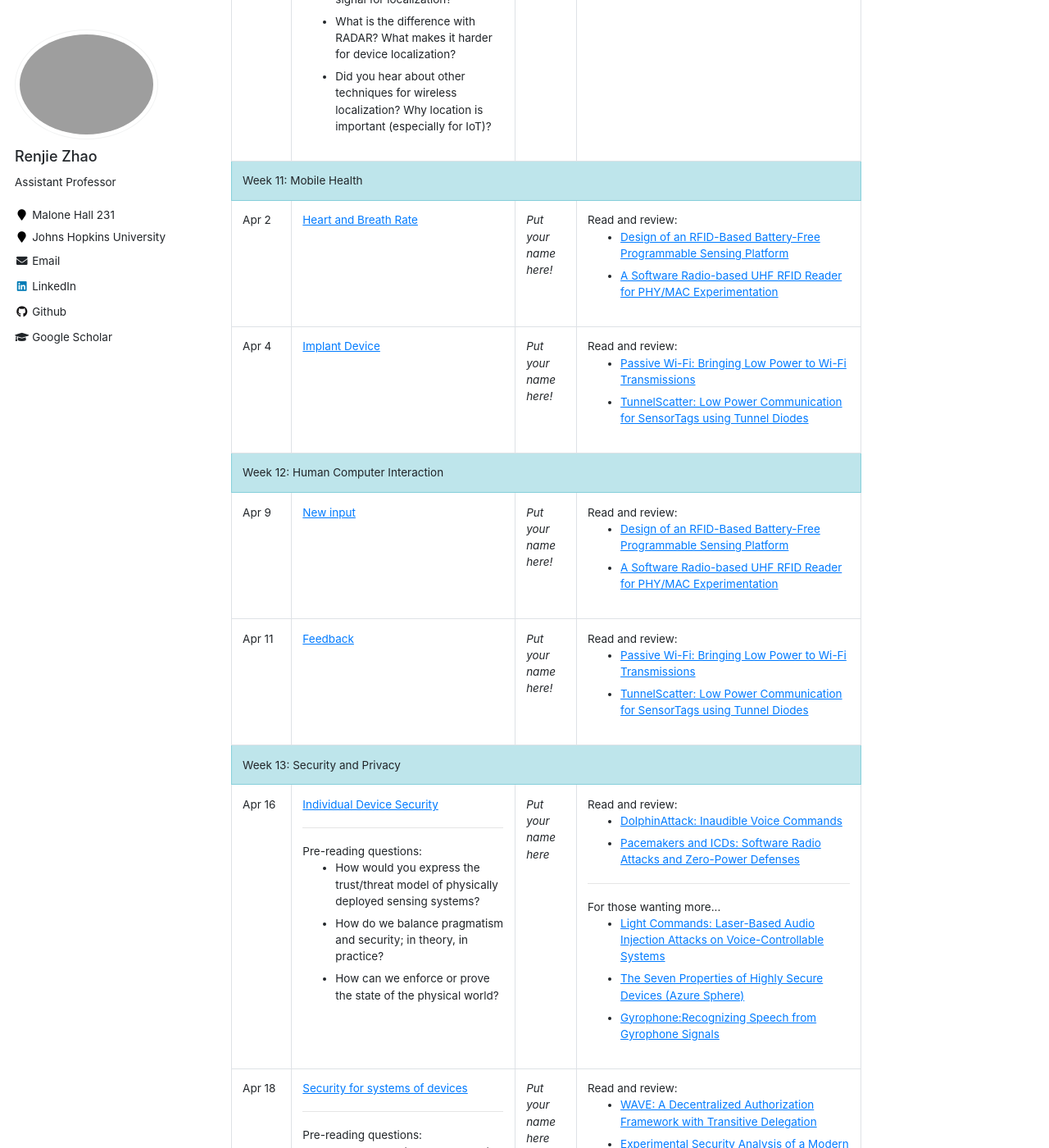
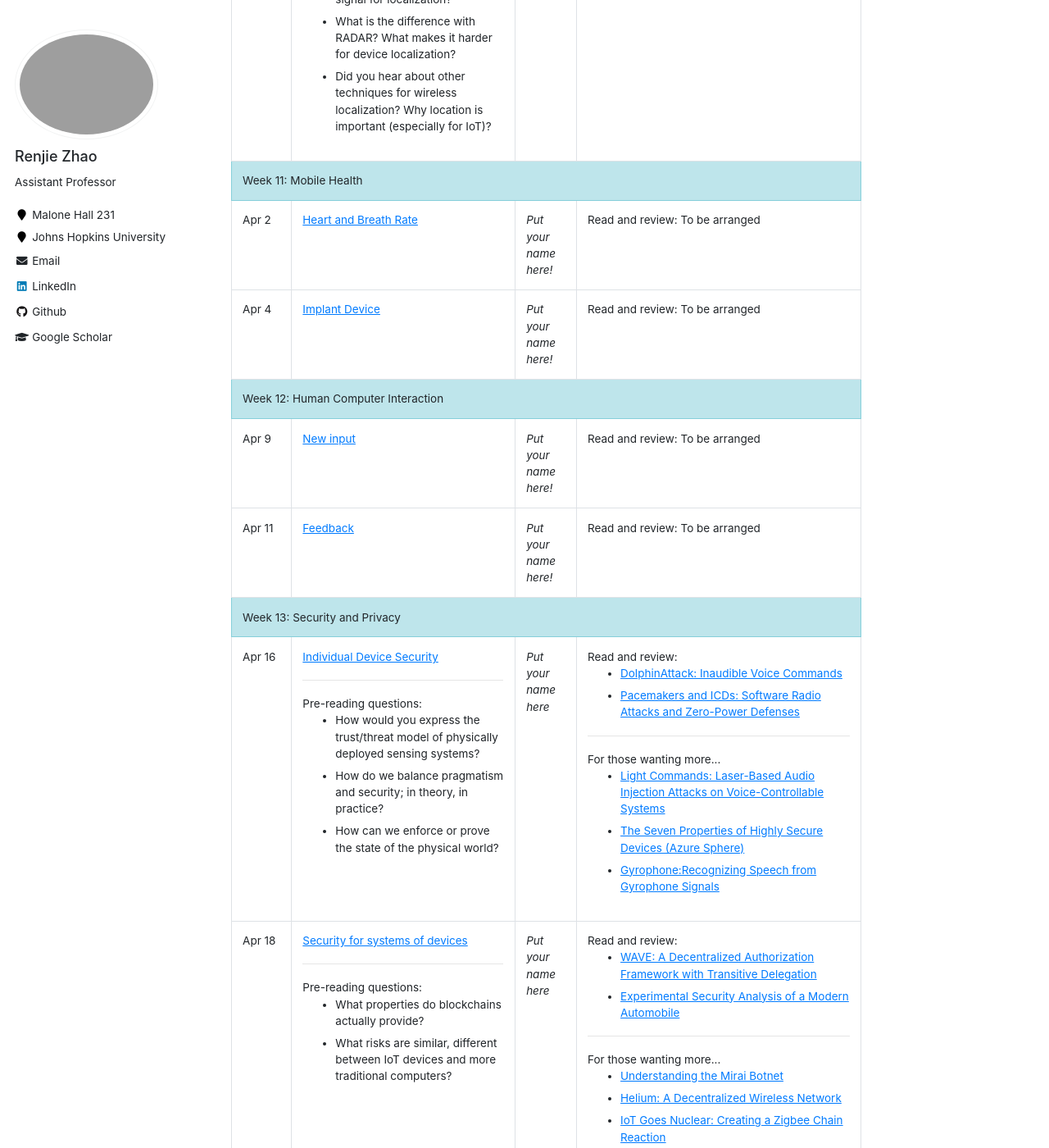
Before and after one commit to mle0108/RenjieZhao.github.io, a Jekyll site: the page built from _teaching/2024-spring-716.md, in a window 1280 px wide and 1400 px high, scrolled down 10477 px. Shown: the whole window at 82% size. Built offline with Jekyll 4.4.1, drawn with Linux system fonts in a browser that asks for light colours.

Commit message:
adjust TBA

```diff
--- a/_teaching/2024-spring-716.md
+++ b/_teaching/2024-spring-716.md
@@ -806,11 +806,11 @@ The project will have three milestones:
         </td>
         <td><i>Put your name here!</i></td>
         <td>
-          Read and review:
-          <ul>
+          Read and review: 	To be arranged
+          <!-- <ul>
             <li><a href="https://ieeexplore.ieee.org/document/4539485">Design of an RFID-Based Battery-Free Programmable Sensing Platform</a></li>
             <li><a href="https://ieeexplore.ieee.org/document/5764613">A Software Radio-based UHF RFID Reader for PHY/MAC Experimentation</a></li>
-          </ul>
+          </ul> -->
           <!-- <hr />
           For those wanting more...
           <ul>
@@ -836,11 +836,11 @@ The project will have three milestones:
       </td>
       <td><i>Put your name here!</i></td>
       <td>
-        Read and review:
-        <ul>
+        Read and review: 	To be arranged
+        <!-- <ul>
           <li><a href="https://passivewifi.cs.washington.edu/files/passive_wifi.pdf">Passive Wi-Fi: Bringing Low Power to Wi-Fi Transmissions</a></li>
           <li><a href="/papers/varshney2019tunnelscatter.pdf">TunnelScatter: Low Power Communication for SensorTags using Tunnel Diodes</a></li>
-        </ul>
+        </ul> -->
         <!-- <hr />
         For those wanting more...
         <ul>
@@ -867,11 +867,11 @@ The project will have three milestones:
         </td>
         <td><i>Put your name here!</i></td>
         <td>
-          Read and review:
-          <ul>
+          Read and review:	To be arranged
+          <!-- <ul>
             <li><a href="https://ieeexplore.ieee.org/document/4539485">Design of an RFID-Based Battery-Free Programmable Sensing Platform</a></li>
             <li><a href="https://ieeexplore.ieee.org/document/5764613">A Software Radio-based UHF RFID Reader for PHY/MAC Experimentation</a></li>
-          </ul>
+          </ul> -->
           <!-- <hr />
           For those wanting more...
           <ul>
@@ -897,11 +897,11 @@ The project will have three milestones:
       </td>
       <td><i>Put your name here!</i></td>
       <td>
-        Read and review:
-        <ul>
+        Read and review:	To be arranged
+        <!-- <ul>
           <li><a href="https://passivewifi.cs.washington.edu/files/passive_wifi.pdf">Passive Wi-Fi: Bringing Low Power to Wi-Fi Transmissions</a></li>
           <li><a href="/papers/varshney2019tunnelscatter.pdf">TunnelScatter: Low Power Communication for SensorTags using Tunnel Diodes</a></li>
-        </ul>
+        </ul> -->
         <!-- <hr />
         For those wanting more...
         <ul>
```
